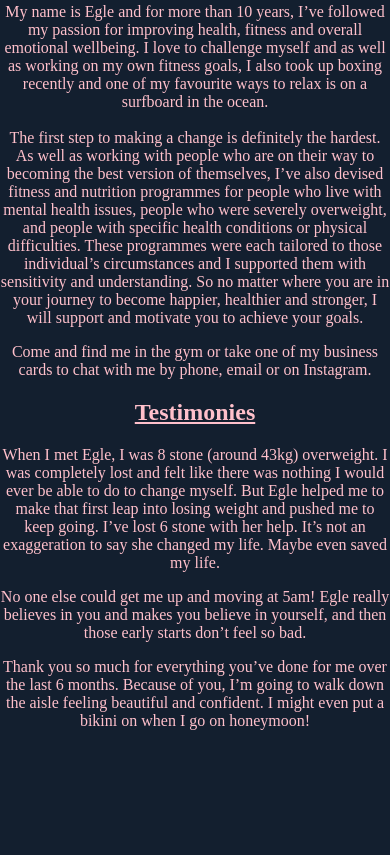
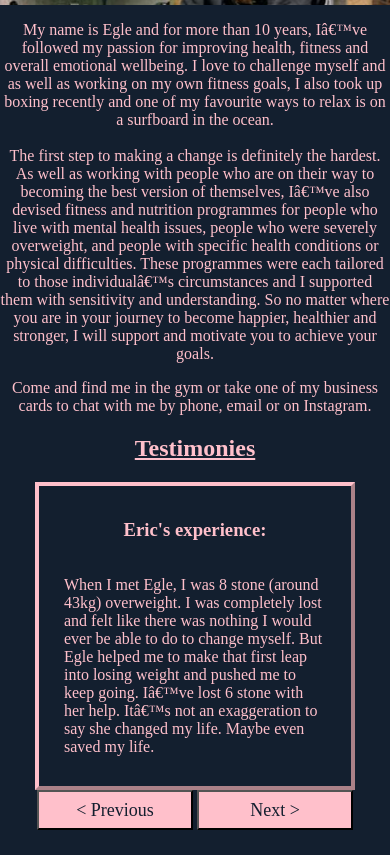
Before and after one commit to FluffyBullet/exertFitness, a plain HTML site: page index.html in a window 390 px wide. Shown: the part 788-1643 px from the top of the page. Before the commit the page ends 1534 px from the top, so only its background shows below. Drawn offline with Linux system fonts and the light colour scheme; a web font is replaced by a local one.

Commit message:
adding more testimonies and formatting for mobile format

```diff
--- a/assets/css/style.css
+++ b/assets/css/style.css
@@ -82,6 +82,31 @@ display:none;
     display:none;
 }
 
+/* Navigation of tiles in index page for experience page*/
+.testimony_tile {
+  width:80%;
+  margin:0 auto;
+  height:300px;
+  border: outset 4px pink;
+  display:flex;
+  flex-direction:column;
+  justify-content:center;
+}
+.testimony_tile p {
+  text-align:left;
+  padding:0 25px;
+
+}
+
+.tile_selection div{
+  display:inline-block;
+  width:40%;
+}
+
+.tile_selection button{
+  margin-top:0;
+  width:100%;
+}
 
 @media screen and (max-width: 600px) {
     .nav_style a:not(:first-child) {display: none;}
--- a/assets/javascript/data2.js
+++ b/assets/javascript/data2.js
@@ -133,11 +133,6 @@ function myFunction() {
       x.className = "nav_style";
     }
   }
-/** JS for fetching information from Google Spreadsheets API
- * Link is : https://docs.google.com/spreadsheets/d/1ISjmb4HrdaaqVw59y0SunxA3fGeX6WJywTnd2ke9oXI/edit?usp=sharing (editor rights)
- * https://spreadsheets.google.com/feeds/worksheets/1ISjmb4HrdaaqVw59y0SunxA3fGeX6WJywTnd2ke9oXI/public/basic?alt=json
- */
-
 
 // create of pie chart, taken from w3 Schools/
 
@@ -219,3 +214,17 @@ buttonTwo.textContent = "Update Chart";
         localStorage.setItem('dailys',JSON.stringify(store));
         console.log(store['2022-07-28']);
     }
+
+// Swapping of visible Tiles for Testimonies in mobile view/
+
+// let activeTile = document.getElementsByClassName('testimony_tile_display')[0];
+let tileInfo = document.getElementsByClassName('testimony_tile');
+let active = document.getElementById('active');
+function nextTile(){
+
+if (tileInfo.innerHTML == active)
+    for(let i = 0, i<tileInfo.length, i++){
+        i++,
+    }
+
+}
--- a/index.html
+++ b/index.html
@@ -8,6 +8,7 @@
         <meta name="viewport" content="width=device-width, initial-scale=1.0">
         <meta name="description" content="">
         <link rel="stylesheet" href="assets/css/style.css" text="text/stylesheet">
+        <meta rel="charset" content="UTF-8">
         <style>
             @import url('https://fonts.googleapis.com/css2?family=Joan&display=swap');
             </style>
@@ -71,18 +72,33 @@
             <h2>
                 <u>Testimonies</u>
             </h2>
-            <div>
+            <div class="testimony_tile">
+                <h3>Eric's experience:</h3>
                 <p>When I met Egle, I was 8 stone (around 43kg) overweight. I was completely lost and felt like there was nothing I would ever be able to do to change myself.
                     But Egle helped me to make that first leap into losing weight and pushed me to keep going. I’ve lost 6 stone with her help.
                     It’s not an exaggeration to say she changed my life. Maybe even saved my life.</p>
             </div>
-            <div>
+            <!-- <div class="testimony_tile">
+                <h3>Eddie's experience:</h3>
                 <p>No one else could get me up and moving at 5am! Egle really believes in you and makes you believe in yourself,
                     and then those early starts don’t feel so bad.</p>
             </div>
-            <div>
+            <div class="testimony_tile">
+                <h3>Emma's experience:</h3>
                 <p>Thank you so much for everything you’ve done for me over the last 6 months. Because of you, I’m going to walk down the aisle feeling beautiful and confident.
                     I might even put a bikini on when I go on honeymoon!</p>
+            </div>
+            <div class="testimony_tile">
+                <h3>Ryan's experience:</h3>
+                <p>Egle makes it fun and enjoyable to train. She does work me hard but she encourages me so much at the same time. I love our sessions!</p>
+            </div>
+            <div class="testimony_tile">
+                <h3>Rachel's experience:</h3>
+                <p>Egle is great. When I first came to the gym, I was skinny and intimidated by the equipment. With Egle’s knowledge of nutrition and training, I’ve gained ……..kg and my strength has really improved.</p>
+            </div> -->
+            <div class="tile_selection">
+                <div class="tile_navigation"> <button id="lastTile"> &#60; Previous</button></div>
+                <div class="tile_navigation"><button id="nextTile">Next &#62;</button></div>
             </div>
         </section>
         <footer>
```
Also changed, not shown: README.md, assets/images/readme_files/after_display_chart.png (added), assets/images/readme_files/before_display_chart.png (added), assets/images/readme_files/stepOne_button_after.png (added), assets/images/readme_files/stepOne_button_before.png (added).
